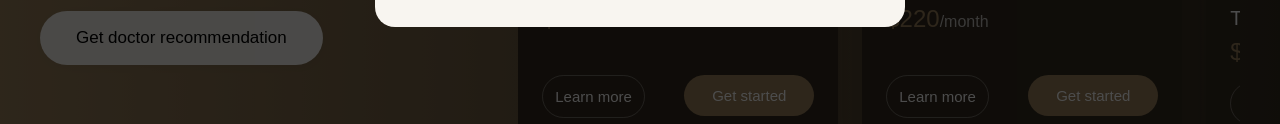
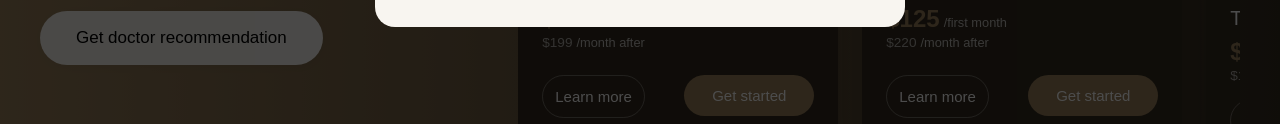
Before and after one commit to jamesloesch-vital/products-landing-page, a plain HTML site: page index.html in a window 1280 px wide. Shown: the part 534-658 px from the top of the page. Drawn offline with Linux system fonts and the light colour scheme; a web font is replaced by a local one.

Commit message:
Pricing changes

```diff
--- a/index.html
+++ b/index.html
@@ -76,7 +76,10 @@
                         <div class="hero-product-info">
                             <div>
                                 <h3 class="hero-product-title">Enclomiphene</h3>
-                                <div class="hero-product-price">$199<span>/month</span></div>
+                                <div class="hero-product-price">
+                                    <div class="first-month-price">$104<span>/first month</span></div>
+                                    <div class="regular-price">$199<span>/month after</span></div>
+                                </div>
                             </div>
                             <div class="hero-product-actions">
                             <a href="https://enclomiphene.vitalprotocol.com/">
@@ -95,7 +98,10 @@
                         <div class="hero-product-info">
                             <div>
                                 <h3 class="hero-product-title">Enclomiphene + Tadalafil</h3>
-                                <div class="hero-product-price">$220<span>/month</span></div>
+                                <div class="hero-product-price">
+                                    <div class="first-month-price">$125<span>/first month</span></div>
+                                    <div class="regular-price">$220<span>/month after</span></div>
+                                </div>
                             </div>
                             <div class="hero-product-actions">
                                 <a href="https://vitality.vitalprotocol.com/">
@@ -114,7 +120,10 @@
                         <div class="hero-product-info">
                             <div>
                                 <h3 class="hero-product-title">TRT Injections</h3>
-                                <div class="hero-product-price">$169<span>/month</span></div>
+                                <div class="hero-product-price">
+                                    <div class="first-month-price">$74<span>/first month</span></div>
+                                    <div class="regular-price">$169<span>/month after</span></div>
+                                </div>
                             </div>
                             <div class="hero-product-actions">
                                 <a href="https://trt.vitalprotocol.com/">
@@ -133,7 +142,10 @@
                         <div class="hero-product-info">
                             <div>
                                 <h3 class="hero-product-title">Oral TRT</h3>
-                                <div class="hero-product-price">$199<span>/month</span></div>
+                                <div class="hero-product-price">
+                                    <div class="first-month-price">$104<span>/first month</span></div>
+                                    <div class="regular-price">$199<span>/month after</span></div>
+                                </div>
                             </div>
                             <div class="hero-product-actions">
                                 <a href="https://oral-trt.vitalprotocol.com/">
@@ -152,7 +164,10 @@
                         <div class="hero-product-info">
                             <div>
                                 <h3 class="hero-product-title">TRT Gel</h3>
-                                <div class="hero-product-price">$178<span>/month</span></div>
+                                <div class="hero-product-price">
+                                    <div class="first-month-price">$83<span>/first month</span></div>
+                                    <div class="regular-price">$178<span>/month after</span></div>
+                                </div>
                             </div>
                             <div class="hero-product-actions">
                                 <a href="https://trt-gel.vitalprotocol.com/">
@@ -604,6 +619,37 @@
         margin-top: 0.25rem;
         font-weight: 400;
     }
+
+    .hero-product-price {
+        display: flex;
+        flex-direction: column;
+        gap: 4px;
+    }
+
+    .first-month-price {
+        font-size: 1.5rem;
+        font-weight: 600;
+        color: #9A805B;
+    }
+
+    .regular-price {
+        font-size: 0.85rem;
+        color: rgba(255, 255, 255, 0.6);
+        margin-top: -2px;
+    }
+
+    .regular-price span {
+        font-size: 0.75rem;
+        font-weight: normal;
+        margin-left: 2px;
+    }
+
+    .first-month-price span,
+    .regular-price span {
+        font-size: 0.8rem;
+        font-weight: normal;
+        margin-left: 4px;
+    }
     </style>
 
     <script>
```
